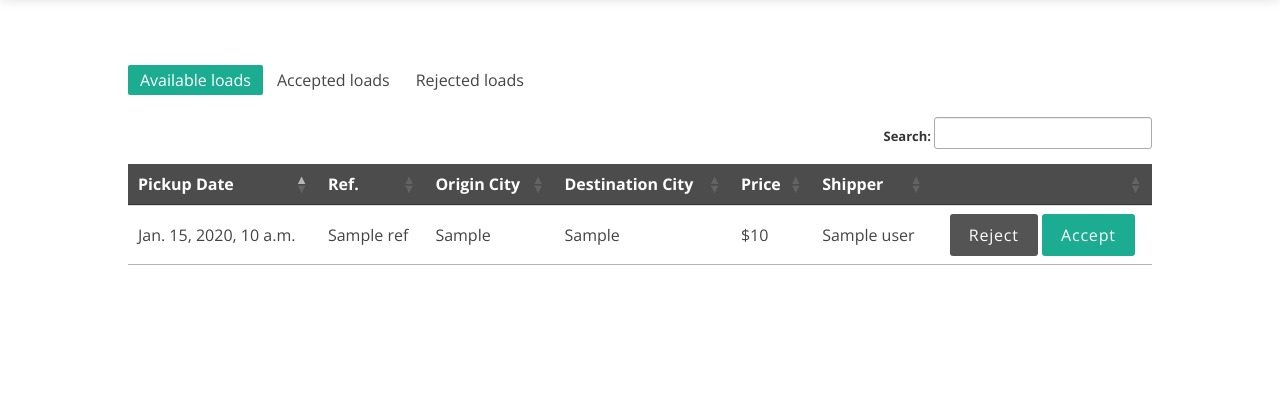
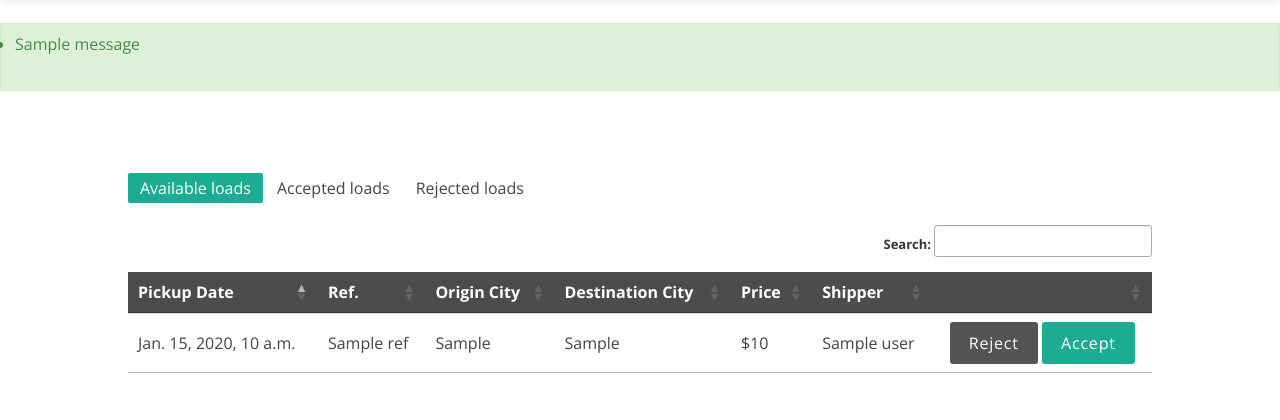
Before and after one commit to belaeifert/Loadsmart-final-project, a Django app: template finalProject/carrier/templates/carrier_abas.html in a window 1280 px wide. Shown: the part 77-497 px from the top of the page. Run offline with Django 3.2, Linux system fonts and the light colour scheme; the template is opened without the code that fills it: most values are stand-ins (such as "Sample title", 1, 10 or a date in 2020); one stand-in notice (Sample message) is shown; some libraries are stand-ins or nearby versions.

Commit message:
show messages in color according to level_tag

```diff
--- a/finalProject/carrier/templates/carrier_abas.html
+++ b/finalProject/carrier/templates/carrier_abas.html
@@ -9,6 +9,18 @@
 {% block content %}
 <link rel="stylesheet" type="text/css" href="https://cdn.datatables.net/v/dt/dt-1.10.18/datatables.min.css"/>
 <script type="text/javascript" src="https://cdn.datatables.net/v/dt/dt-1.10.18/datatables.min.js"></script>
+
+<br/>
+
+{% if messages %}
+{% for message in messages %}
+<div class="alert alert-{{message.level_tag}}" role="alert">
+   <ul class="messages">
+      <li {% if message.tags %} class="{{ message.tags }}"{% endif %}>{{ message }}</li>
+   </ul>
+</div>
+{% endfor %}
+{% endif %}
 
 <br/>
 <br/>
--- a/finalProject/shipper/templates/shipper_home.html
+++ b/finalProject/shipper/templates/shipper_home.html
@@ -8,13 +8,13 @@
 <br/>
 
 {% if messages %}
-<div class="alert alert-success" role="alert">
+{% for message in messages %}
+<div class="alert alert-{{message.level_tag}}" role="alert">
    <ul class="messages">
-      {% for message in messages %}
       <li {% if message.tags %} class="{{ message.tags }}"{% endif %}>{{ message }}</li>
-      {% endfor %}
    </ul>
 </div>
+{% endfor %}
 {% endif %}
 
 <div class="container">
```
